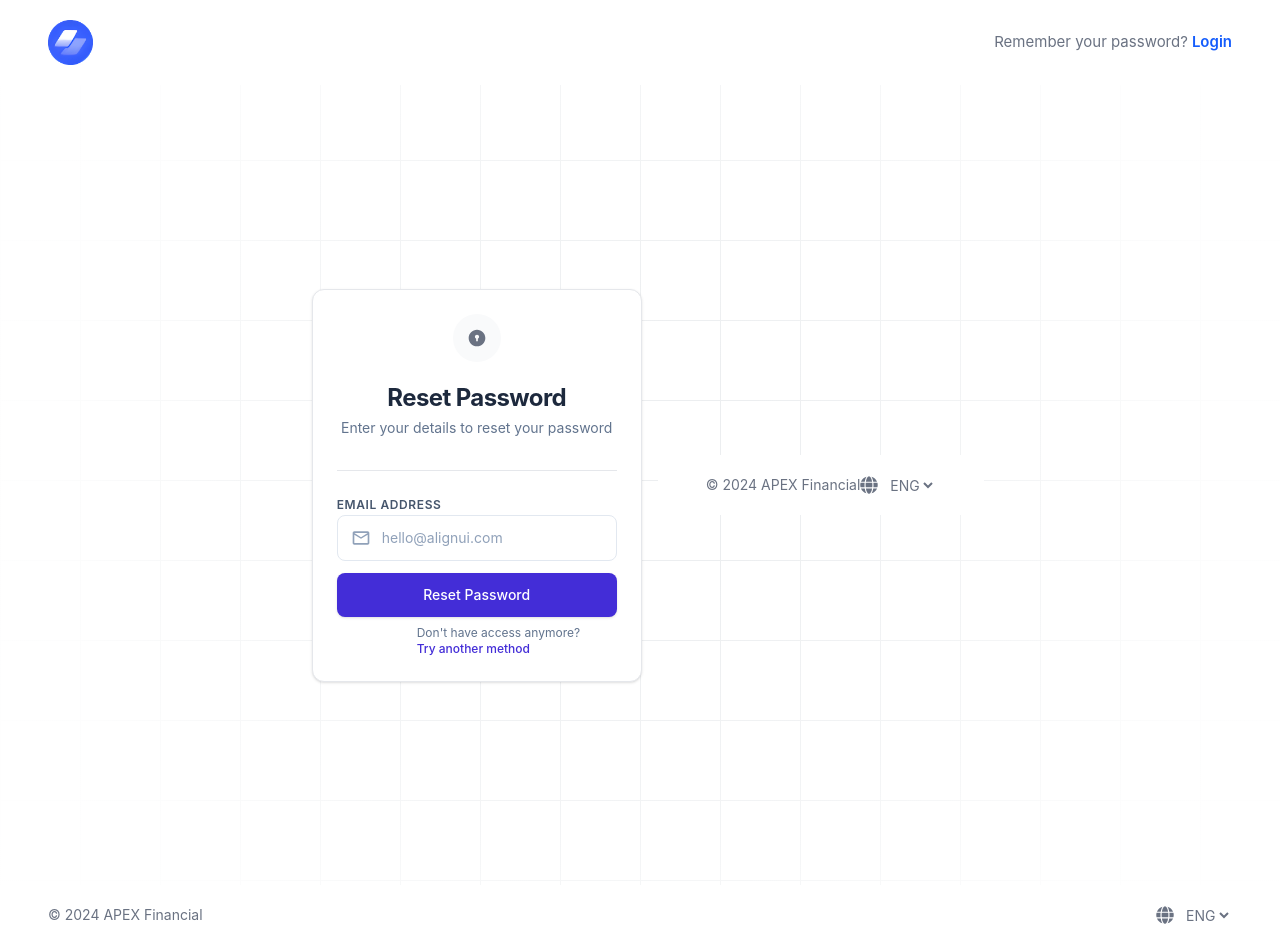
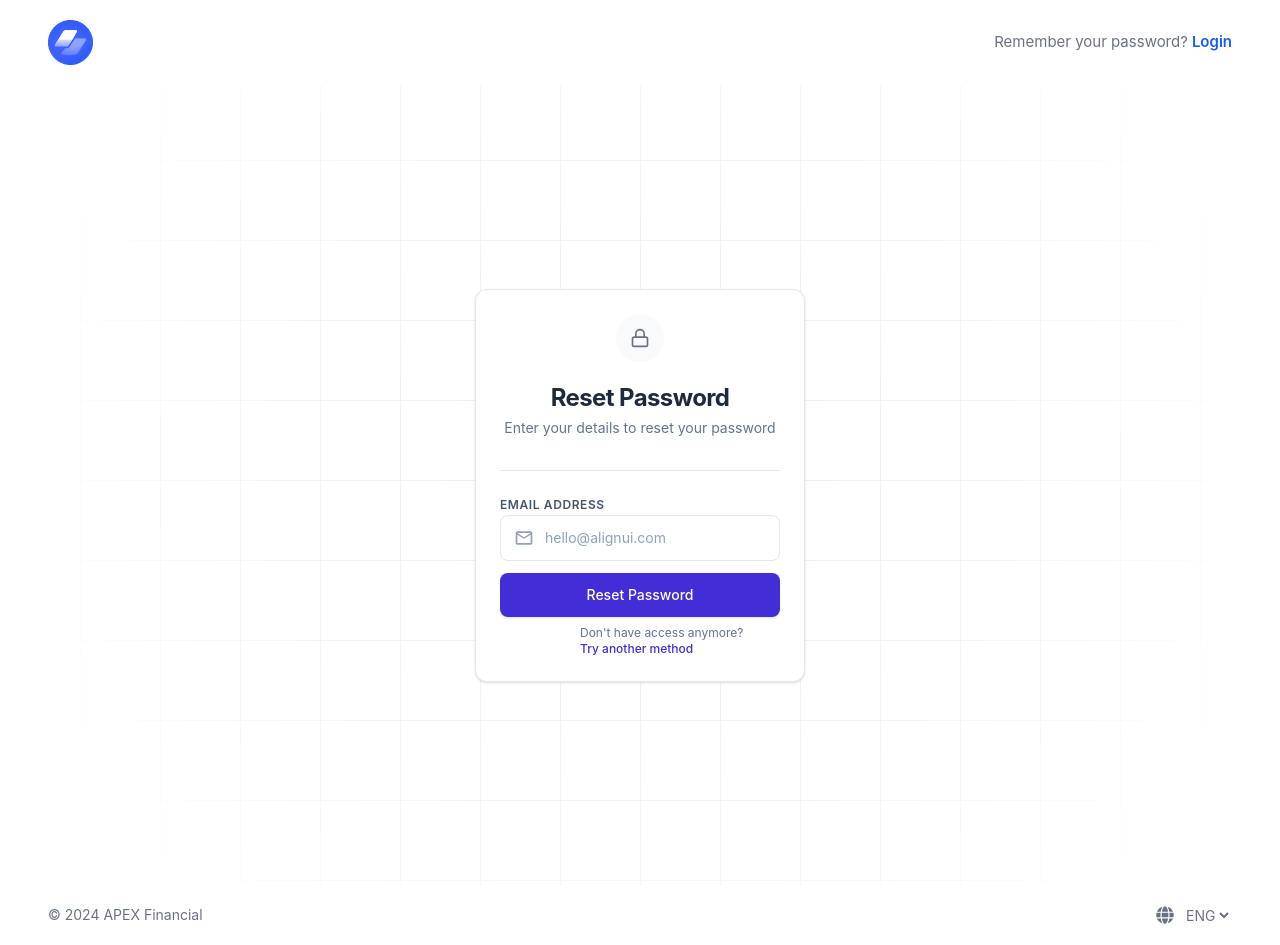
Before and after one commit to dieus-code/apex, a React (Vite) app: page /reset-password in a window 1280 px wide. Built offline with nearby package versions, Linux system fonts and the light colour scheme.

Commit message:
fixed footer issue

```diff
--- a/src/pages/ResetPasswordPage.tsx
+++ b/src/pages/ResetPasswordPage.tsx
@@ -1,4 +1,4 @@
-import { RiDoorLockFill } from "react-icons/ri";
+import { FiLock } from "react-icons/fi";
 import AuthCard from "../components/AuthCard";
 import GridBackground from "../components/GridBackground";
 import Navbar from "../components/Navbar";
@@ -16,13 +16,11 @@ const ResetPasswordPage = () => {
 
       <div className="flex min-h-screen items-center justify-center px-4">
         <AuthCard
-          icon={<RiDoorLockFill className="h-5 w-5 text-gray-500" />}
+          icon={<FiLock className="h-5 w-5 text-gray-500" />}
         >
           <ResetInputs />
         </AuthCard>
       </div>
-
-      <Footer />
     </Layout>
   );
 };
```
